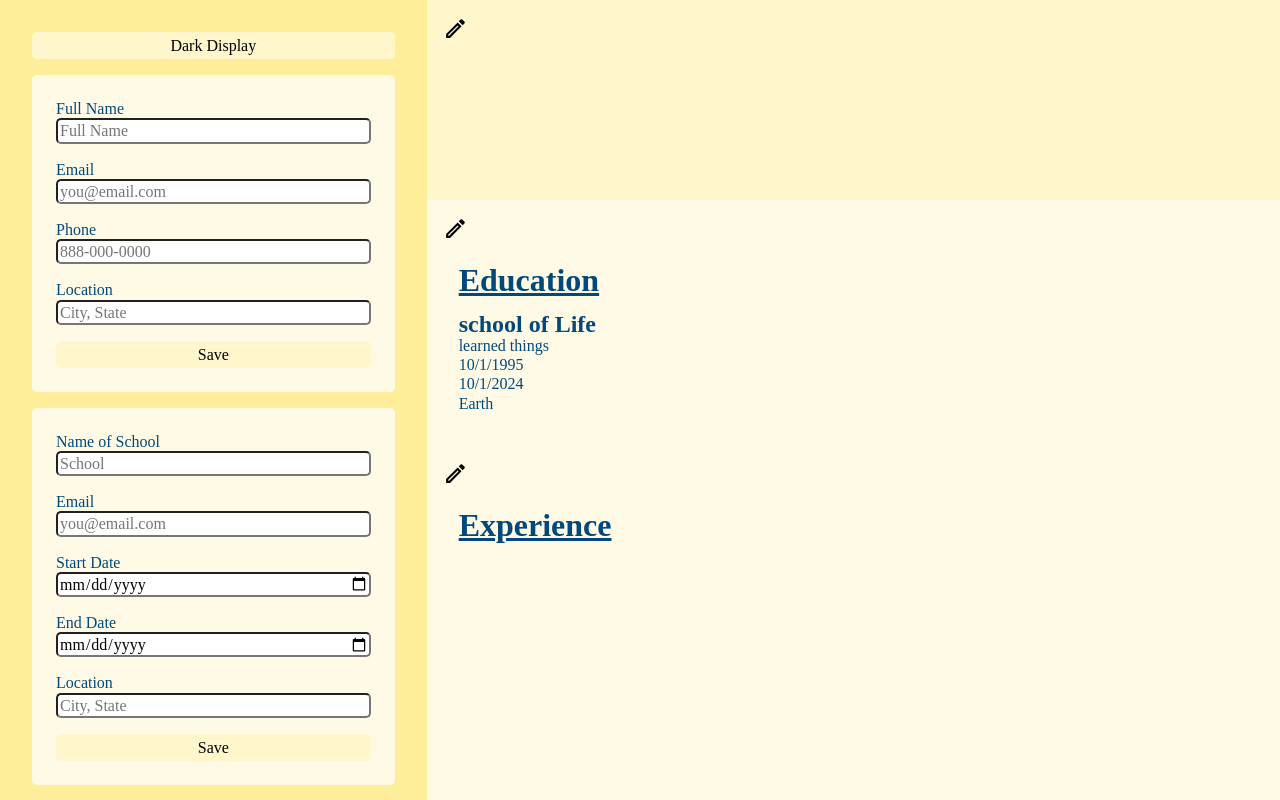
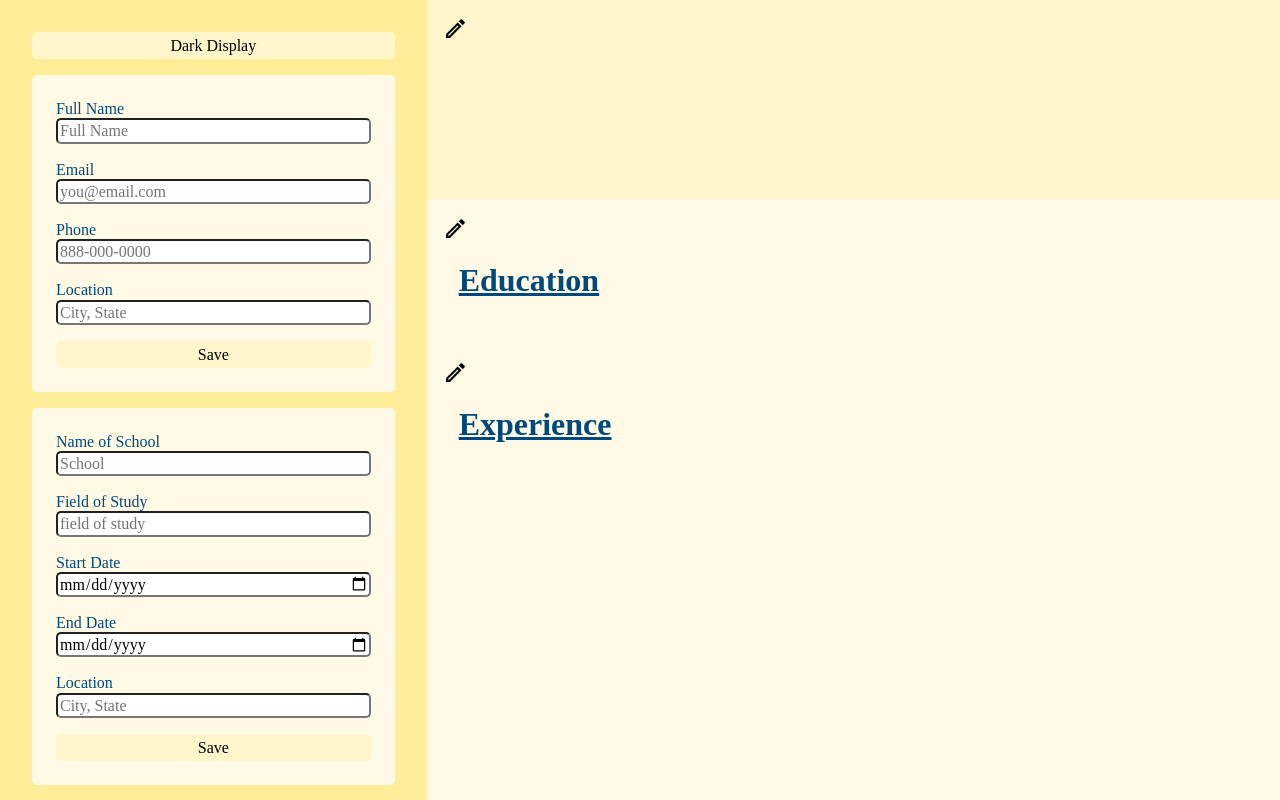
Before and after one commit to saykate/Odin-CV-app, a React (Vite) app: page / in a window 1280 px wide. Shown: the top 800 px of the page. Built offline with nearby package versions, Linux system fonts and the light colour scheme.

Commit message:
got populating issues working, added edit button to all sections, fixed ts issues

```diff
--- a/src/App.tsx
+++ b/src/App.tsx
@@ -1,4 +1,4 @@
-import { useState, useEffect } from 'react'
+import { useState } from 'react'
 import Header from './components/Header'
 import Sidebar  from './components/Sidebar'
 import Content from './components/Content'
@@ -28,43 +28,52 @@ export type ExperienceData = {
   description: string;
 }
 
-function App() {
-  const [formPersonalData, setFormPersonalData] = useState<PersonalData>({
+const PERSONAL_DATA_INITIAL_STATE = {
   fullName: "",
   email: "",
   phone: "",
   location: "",
-  })
+}
 
-  const [formEducationData, setFormEducationData] = useState<EducationData>({
+const EDUCATION_DATA_INITIAL_STATE = {
   school: "",
   fieldOfStudy: "",
   startDate: "",
   endDate: "",
   location: ""
-  })
+}
 
-  const [formExperienceData, setFormExperienceData] = useState<ExperienceData>({
+const EXPERIENCE_DATA_INITIAL_STATE = {
   company: "",
   position: "",
   startDate: "",
   endDate: "",
   location: "",
   description: "",
-  })
+}
 
-  const [isFormSubmitted, setIsFormSubmitted] = useState(false);
+function App() {
+  const [formPersonalData, setFormPersonalData] = useState<PersonalData>({...PERSONAL_DATA_INITIAL_STATE})
+
+  const [headerPersonalData, setHeaderPersonalData] = useState<PersonalData>({...PERSONAL_DATA_INITIAL_STATE})
+
+  const [formEducationData, setFormEducationData] = useState<EducationData>({...EDUCATION_DATA_INITIAL_STATE})
+
+  const [contentEducationData, setContentEducationData] = useState<EducationData>({...EDUCATION_DATA_INITIAL_STATE})
+
+  const [formExperienceData, setFormExperienceData] = useState<ExperienceData>({...EXPERIENCE_DATA_INITIAL_STATE})
+
+  const [contentExperienceData, setContentExperienceData] = useState<ExperienceData>({...EXPERIENCE_DATA_INITIAL_STATE})
 
   function handlePersonalDataChange(e: React.ChangeEvent<HTMLInputElement>) {
-    console.log({[e.target.id]: e.target.value})
     setFormPersonalData((prevData) => ({
       ...prevData,
       [e.target.id]: e.target.value,
     }));
+
   }
 
   function handleEducationDataChange(e: React.ChangeEvent<HTMLInputElement>) {
-    console.log({[e.target.id]: e.target.value})
     setFormEducationData((prevData) => ({
       ...prevData,
       [e.target.id]: e.target.value,
@@ -72,7 +81,6 @@ function App() {
   }
 
   function handleExperienceDataChange(e: React.ChangeEvent<HTMLInputElement>) {
-    console.log({[e.target.id]: e.target.value})
     setFormExperienceData((prevData) => ({
       ...prevData,
       [e.target.id]: e.target.value,
@@ -81,26 +89,42 @@ function App() {
 
   function handlePersonalDataSubmit(e: { preventDefault: () => void }) {
     e.preventDefault();
-    setIsFormSubmitted(true);
-    setFormPersonalData({
-      fullName: "",
-      email: "",
-      phone: "",
-      location: "",
-    })
+    setHeaderPersonalData({...formPersonalData})
+    setFormPersonalData({...PERSONAL_DATA_INITIAL_STATE})
   }
 
-  function handleEditClick(e) {
+  function handleEducationDataSubmit(e: { preventDefault: () => void }) {
     e.preventDefault();
-    // setFormPersonalData()
+    setContentEducationData({...formEducationData})
+    setFormEducationData({...EDUCATION_DATA_INITIAL_STATE})
+  }
+
+  function handleExperienceDataSubmit(e: { preventDefault: () => void }) {
+    e.preventDefault();
+    setContentExperienceData({...formExperienceData})
+    setFormExperienceData({...EXPERIENCE_DATA_INITIAL_STATE})
+  }
+
+  function handleHeaderEditClick(e: { preventDefault: () => void }) {
+    e.preventDefault();
+    setFormPersonalData({...headerPersonalData})
+  }
+
+  function handleContentEducationEditClick(e: { preventDefault: () => void }) {
+    e.preventDefault();
+    setFormEducationData({...contentEducationData})
+  }
+
+  function handleContentExperienceEditClick(e: { preventDefault: () => void }) {
+    e.preventDefault();
+    setFormExperienceData({...contentExperienceData})
   }
 
   return (
     <MainBody>
       <Header
-        personalData={formPersonalData}
-        isFormSubmitted={isFormSubmitted}
-        handleEditClick={handleEditClick}
+        personalData={headerPersonalData}
+        handleHeaderEditClick={handleHeaderEditClick}
         />
       <Sidebar
         personalData={formPersonalData}
@@ -109,13 +133,15 @@ function App() {
         handlePersonalDataChange={handlePersonalDataChange}
         handlePersonalDataSubmit={handlePersonalDataSubmit}
         handleEducationDataChange={handleEducationDataChange}
-        handleExperienceDataChange={handleEducationDataChange}
+        handleEducationDataSubmit={handleEducationDataSubmit}
+        handleExperienceDataChange={handleExperienceDataChange}
+        handleExperienceDataSubmit={handleExperienceDataSubmit}
         />
       <Content
-        educationData={formEducationData}
-        experienceData={formExperienceData}
-        isFormSubmitted={isFormSubmitted}
-        handleEditClick={handleEditClick}
+        educationData={contentEducationData}
+        experienceData={contentExperienceData}
+        handleContentEducationEditClick={handleContentEducationEditClick}
+        handleContentExperienceEditClick={handleContentExperienceEditClick}
         />
     </MainBody>
   )
--- /dev/null
+++ b/src/assets/svg.d.ts
@@ -0,0 +1,4 @@
+declare module '*.svg' {
+    const content: any;
+    export default content;
+  }
--- a/src/components/Content.tsx
+++ b/src/components/Content.tsx
@@ -1,39 +1,38 @@
 import styled from 'styled-components';
 import { useContext, FC } from 'react';
 import { ThemeContext } from '../context/Theme'
-import { EducationData } from '../App';
-import { ExperienceData } from '../App';
+import { EducationData, ExperienceData } from '../App';
 import pencil from '../assets/pencil.svg';
 
 type ContentProps = {
     educationData: EducationData;
     experienceData: ExperienceData;
-    isFormSubmitted: boolean;
-    handleEditClick: () => void;
+    handleContentEducationEditClick: (e: { preventDefault: () => void }) => void;
+    handleContentExperienceEditClick: (e: { preventDefault: () => void }) => void;
 }
 
-const Content: FC<ContentProps> = ({ educationData, experienceData, isFormSubmitted, handleEditClick }) => {
+const Content: FC<ContentProps> = ({ educationData, experienceData, handleContentEducationEditClick, handleContentExperienceEditClick }) => {
     const theme = useContext(ThemeContext)
     return (
         <ContentContainer color={theme.flavor.primaryLight}>
             <div>
-                <a onClick={handleEditClick}><img src={pencil} alt="edit"/></a>
+                <a onClick={handleContentEducationEditClick}><img src={pencil} alt="edit"/></a>
                 <h2>Education</h2>
-                <h3>{isFormSubmitted ? educationData.school : 'school of Life'}</h3>
-                <p>{isFormSubmitted ? educationData.fieldOfStudy : 'learned things'}</p>
-                <p>{isFormSubmitted ? educationData.startDate : '10/1/1995'}</p>
-                <p>{isFormSubmitted ? educationData.endDate : '10/1/2024'}</p>
-                <p>{isFormSubmitted ? educationData.location : 'Earth'}</p>
+                <h3>{educationData.school}</h3>
+                <p>{educationData.fieldOfStudy}</p>
+                <p>{educationData.startDate}</p>
+                <p>{educationData.endDate}</p>
+                <p>{educationData.location}</p>
             </div>
             <div>
-                <a onClick={handleEditClick}><img src={pencil} alt="edit"/></a>
+                <a onClick={handleContentExperienceEditClick}><img src={pencil} alt="edit"/></a>
                 <h2>Experience</h2>
-                <h3>{isFormSubmitted ? experienceData.company : ''}</h3>
-                <p>{isFormSubmitted ? experienceData.position : ''}</p>
-                <p>{isFormSubmitted ? experienceData.startDate : ''}</p>
-                <p>{isFormSubmitted ? experienceData.endDate : ''}</p>
-                <p>{isFormSubmitted ? experienceData.location : ''}</p>
-                <p>{isFormSubmitted ? experienceData.description : ''}</p>
+                <h3>{experienceData.company}</h3>
+                <p>{experienceData.position}</p>
+                <p>{experienceData.startDate}</p>
+                <p>{experienceData.endDate}</p>
+                <p>{experienceData.location}</p>
+                <p>{experienceData.description}</p>
             </div>
         </ContentContainer>
     )
--- a/src/components/Header.tsx
+++ b/src/components/Header.tsx
@@ -6,19 +6,18 @@ import pencil from '../assets/pencil.svg';
 
 type HeaderProps = {
     personalData: PersonalData;
-    isFormSubmitted: boolean;
-    handleEditClick: () => void;
+    handleHeaderEditClick: (e: { preventDefault: () => void }) => void;
 }
 
-const Header: FC<HeaderProps> = ({ personalData, isFormSubmitted, handleEditClick }) => {
+const Header: FC<HeaderProps> = ({ personalData, handleHeaderEditClick }) => {
     const theme = useContext(ThemeContext)
     return (
         <HeaderContainer color={theme.flavor.primaryMedium}>
-            <a onClick={handleEditClick}><img src={pencil} alt="edit"/></a>
-            <h1>{isFormSubmitted ? personalData.fullName : ''}</h1>
-            <p>{isFormSubmitted ? personalData.email : ''}</p>
-            <p>{isFormSubmitted ? personalData.phone : ''}</p>
-            <p>{isFormSubmitted ? personalData.location : ''}</p>
+            <a onClick={handleHeaderEditClick}><img src={pencil} alt="edit"/></a>
+            <h1>{personalData.fullName}</h1>
+            <p>{personalData.email}</p>
+            <p>{personalData.phone}</p>
+            <p>{personalData.location}</p>
         </HeaderContainer>
     )
 }
--- a/src/components/Sidebar.tsx
+++ b/src/components/Sidebar.tsx
@@ -11,12 +11,14 @@ export type SideBarTypes = {
     educationData: EducationData;
     experienceData: ExperienceData;
     handlePersonalDataChange: (e: React.ChangeEvent<HTMLInputElement>) => void;
-    handlePersonalDataSubmit: () => void;
+    handlePersonalDataSubmit: (e: { preventDefault: () => void }) => void;
     handleEducationDataChange: (e: React.ChangeEvent<HTMLInputElement>) => void;
+    handleEducationDataSubmit: (e: { preventDefault: () => void }) => void;
     handleExperienceDataChange: (e: React.ChangeEvent<HTMLInputElement>) => void;
+    handleExperienceDataSubmit: (e: { preventDefault: () => void }) => void;
   }
 
-const Sidebar: FC<SideBarTypes> = ({ personalData, educationData, experienceData, handlePersonalDataChange, handlePersonalDataSubmit, handleEducationDataChange, handleExperienceDataChange }) => {
+const Sidebar: FC<SideBarTypes> = ({ personalData, educationData, experienceData, handlePersonalDataChange, handlePersonalDataSubmit, handleEducationDataChange, handleEducationDataSubmit, handleExperienceDataChange, handleExperienceDataSubmit }) => {
     const theme = useContext(ThemeContext)
 
     return (
@@ -57,16 +59,16 @@ const Sidebar: FC<SideBarTypes> = ({ personalData, educationData, experienceData
                 <Input
                     type="text"
                     name="Name of School"
-                    id='schoolName'
+                    id='school'
                     value={educationData.school}
                     placeholder="School"
                     onChange={handleEducationDataChange} />
                 <Input
-                    type="email"
-                    name="Email"
-                    id='email'
+                    type="text"
+                    name="Field of Study"
+                    id='fieldOfStudy'
                     value={educationData.fieldOfStudy}
-                    placeholder="you@email.com"
+                    placeholder="field of study"
                     onChange={handleEducationDataChange} />
                 <Input
                     type="date"
@@ -89,13 +91,13 @@ const Sidebar: FC<SideBarTypes> = ({ personalData, educationData, experienceData
                     value={educationData.location}
                     placeholder="City, State"
                     onChange={handleEducationDataChange} />
-                <Button onClick={handlePersonalDataSubmit} title='Save'/>
+                <Button onClick={handleEducationDataSubmit} title='Save'/>
             </Form>
             <Form className='experienceDetails' >
                 <Input
                     type="text"
                     name="Company Name"
-                    id='companyName'
+                    id='company'
                     value={experienceData.company}
                     placeholder="Company"
                     onChange={handleExperienceDataChange} />
@@ -134,7 +136,7 @@ const Sidebar: FC<SideBarTypes> = ({ personalData, educationData, experienceData
                     value={experienceData.description}
                     placeholder="about your postion"
                     onChange={handleExperienceDataChange} />
-                <Button onClick={handlePersonalDataSubmit} title='Save'/>
+                <Button onClick={handleExperienceDataSubmit} title='Save'/>
             </Form>
         </SidebarContainer>
     )
```
Lines whose indentation alone changed are shown as unchanged.
